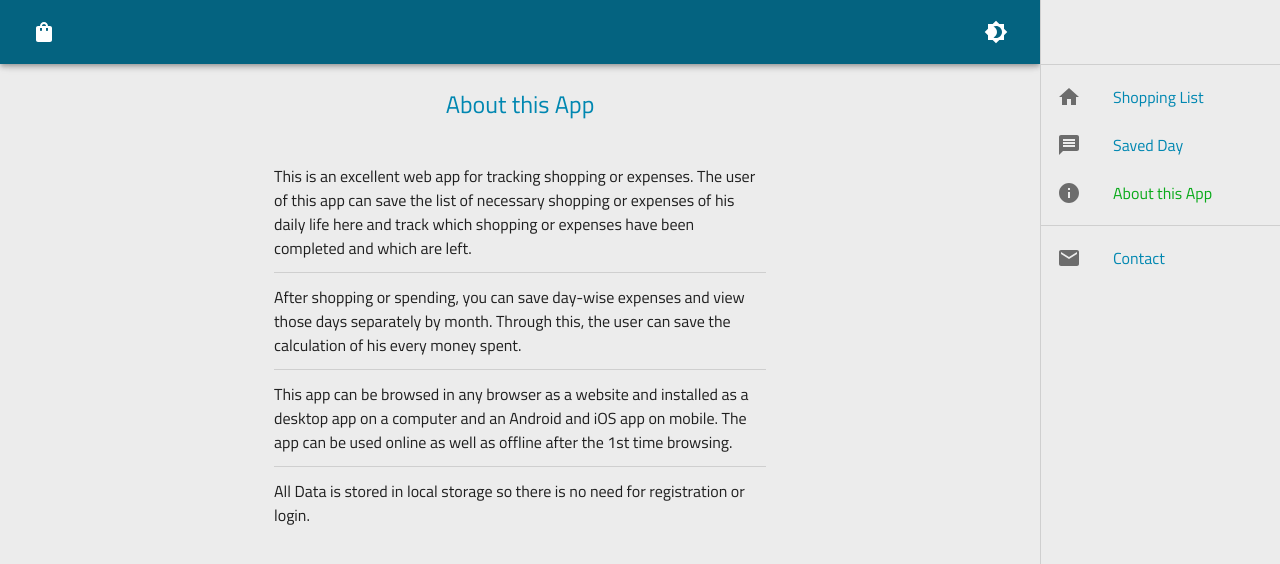
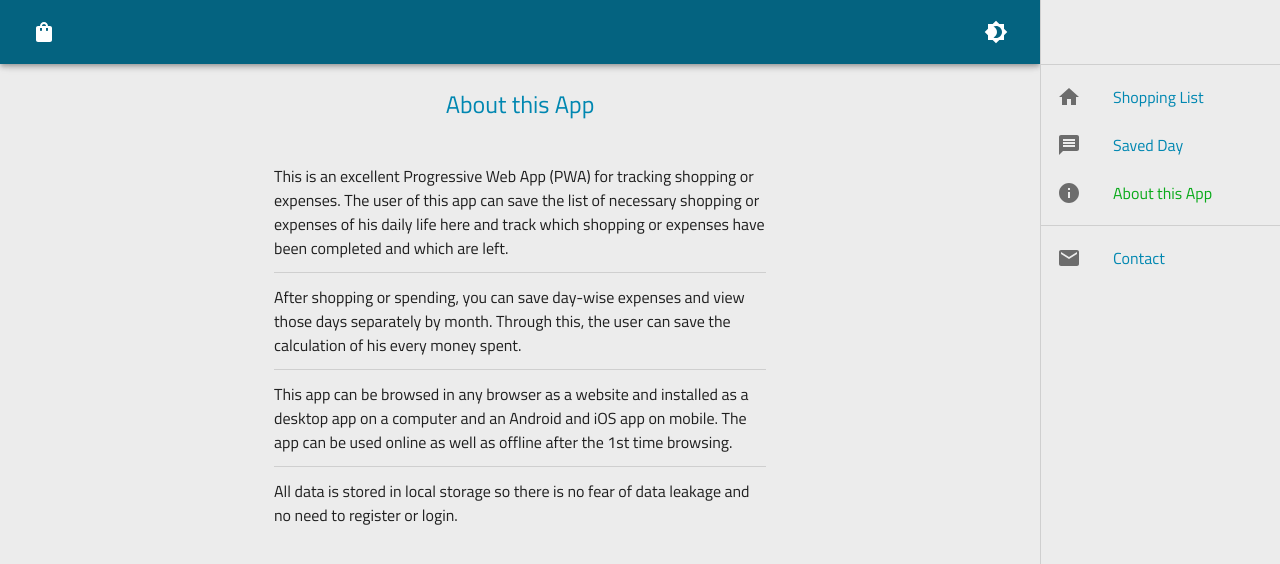
Before and after one commit to rislammb/pwa-shopping-list, a React (Create React App) app: page /about in a window 1280 px wide. Shown: the top 564 px of the page. Built offline with nearby package versions, Linux system fonts and the light colour scheme.

Commit message:
Update About.jsx

```diff
--- a/src/pages/About.jsx
+++ b/src/pages/About.jsx
@@ -19,7 +19,7 @@ const Contact = () => {
       <List>
         <ListItem>
           <ListItemText
-            primary={`This is an excellent web app for tracking shopping or expenses. The
+            primary={`This is an excellent Progressive Web App (PWA) for tracking shopping or expenses. The
           user of this app can save the list of necessary shopping or expenses
           of his daily life here and track which shopping or expenses have been
           completed and which are left.`}
@@ -44,7 +44,7 @@ const Contact = () => {
         <Divider variant='middle' />
         <ListItem>
           <ListItemText
-            primary={`All Data is stored in local storage so there is no need for registration or login.`}
+            primary={`All data is stored in local storage so there is no fear of data leakage and no need to register or login.`}
           />
         </ListItem>
       </List>
```
